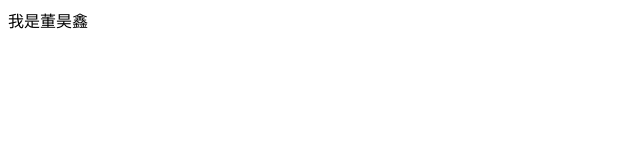
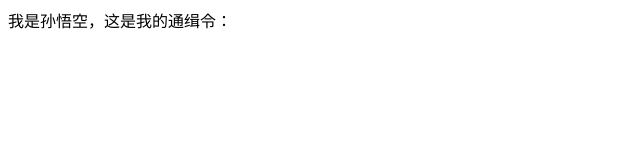
Before and after one commit to dhxmycode/dhxmycode.github.io, a plain HTML site: page index.html in a window 1280 px wide. Shown: the whole page, without its empty margins (0-640 px from the left). Drawn offline with Linux system fonts and the light colour scheme.

Commit message:
Update index.html

```diff
--- a/index.html
+++ b/index.html
@@ -1,5 +1,6 @@
 <html>
   <body>
-    我是董昊鑫
+    我是孙悟空，这是我的通缉令：
+
   </body>
 </html>
```
